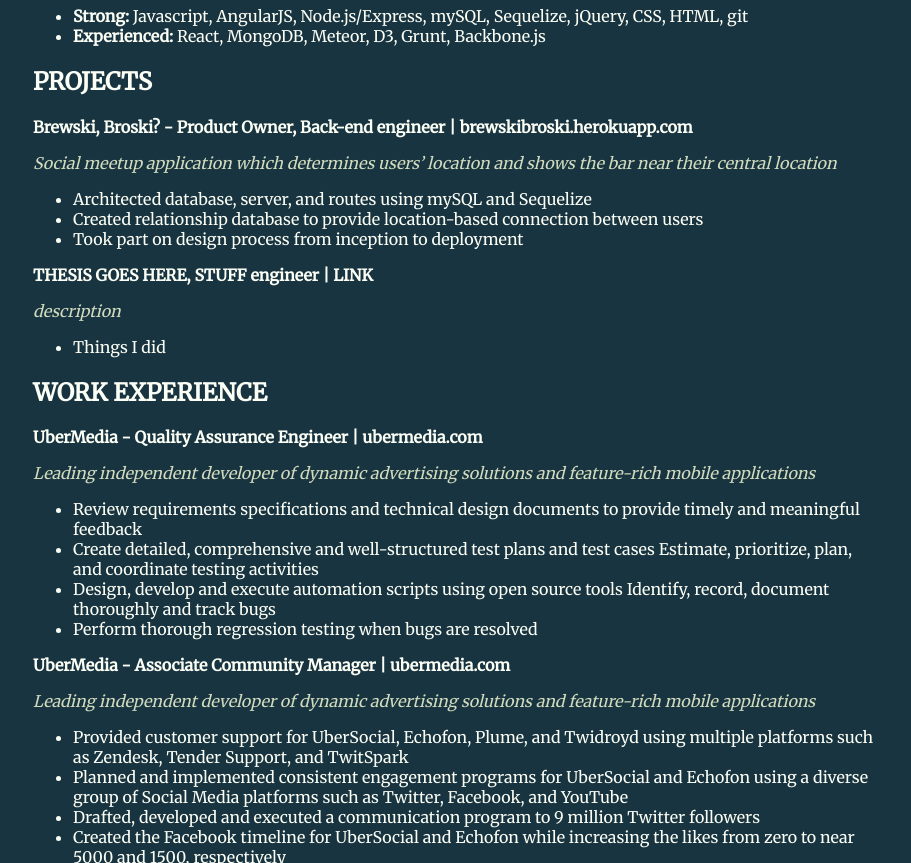
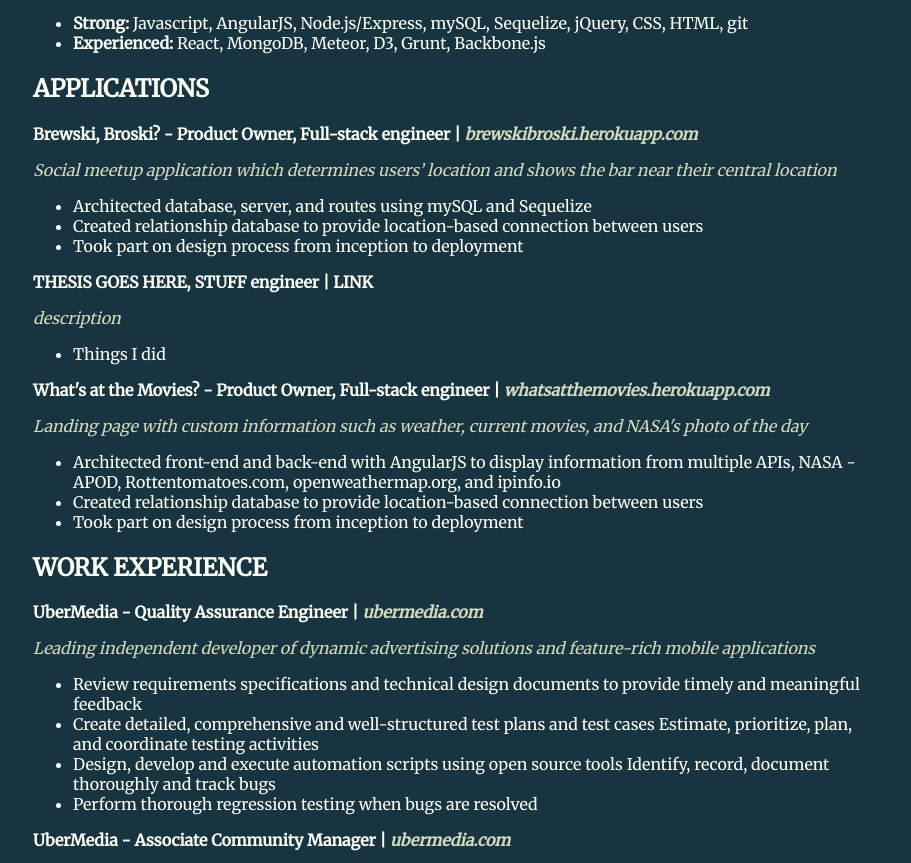
Before and after one commit to dela1000/dela1000.github.io, a website: page index.html in a window 1280 px wide. Shown: the part 233-1096 px from the top of the page, without its empty margins (182-1093 px from the left). Drawn offline with nearby package versions, Linux system fonts and the light colour scheme; some packages are replaced by stand-ins of ours.

Commit message:
include one more application, and further CSS

```diff
--- a/app/about/about.html
+++ b/app/about/about.html
@@ -5,8 +5,8 @@
   <li><b>Experienced:</b> React, MongoDB, Meteor, D3, Grunt, Backbone.js</li>
 </ul>
 
-<h2>PROJECTS</h2>
-<p>Brewski, Broski? - Product Owner, Back-end engineer | brewskibroski.herokuapp.com</p>
+<h2>APPLICATIONS</h2>
+<p>Brewski, Broski? - Product Owner, Full-stack engineer | <a href="http://brewskibroski.herokuapp.com" target="_blank"> brewskibroski.herokuapp.com</a></p>
 <a>Social meetup application which determines users’ location and shows the bar near their central location</a>
 <ul>
   <li>Architected database, server, and routes using mySQL and Sequelize</li>
@@ -20,8 +20,16 @@
   <li>Things I did</li>
 </ul>
 
+<p>What's at the Movies? - Product Owner, Full-stack engineer | <a href="http://whatsatthemovies.herokuapp.com" target="_blank"> whatsatthemovies.herokuapp.com</a></p>
+<a>Landing page with custom information such as weather, current movies, and NASA's photo of the day</a>
+<ul>
+  <li>Architected front-end and back-end with AngularJS to display information from multiple APIs, NASA -APOD, Rottentomatoes.com, openweathermap.org, and ipinfo.io</li>
+  <li>Created relationship database to provide location-based connection between users</li>
+  <li>Took part on design process from inception to deployment</li>
+</ul>
+
 <h2>WORK EXPERIENCE</h2>
-<p>UberMedia - Quality Assurance Engineer | ubermedia.com</p>
+<p>UberMedia - Quality Assurance Engineer | <a href="http://ubermedia.com" target="_blank"> ubermedia.com</a></p>
 <a>Leading independent developer of dynamic advertising solutions and feature-rich mobile applications</a>
 <ul>
   <li>Review requirements specifications and technical design documents to provide timely and meaningful feedback</li>
@@ -32,7 +40,7 @@
   <li>Perform thorough regression testing when bugs are resolved</li>
 </ul>
 
-<p>UberMedia - Associate Community Manager | ubermedia.com</p>
+<p>UberMedia - Associate Community Manager | <a href="http://ubermedia.com" target="_blank"> ubermedia.com</a></p>
 <a>Leading independent developer of dynamic advertising solutions and feature-rich mobile applications</a>
 <ul>
   <li>Provided customer support for UberSocial, Echofon, Plume, and Twidroyd using multiple platforms such as Zendesk, Tender Support, and TwitSpark</li>
@@ -41,7 +49,7 @@
   <li>Created the Facebook timeline for UberSocial and Echofon while increasing the likes from zero to near 5000 and 1500, respectively</li>
 </ul>
 
-<p>American Museum of Ceramics Arts - Marketing Manager | amoca.org</p>
+<p>American Museum of Ceramics Arts - Marketing Manager | <a href="http://amoca.org" target="_blank"> amoca.org</a></p>
 <a>Focus on ceramics arts and the history of its development in Southern California</a>
 <ul>
   <li>Spearheaded development of new website using Joomla!</li>
@@ -49,7 +57,7 @@
   <li>Prepared mailers, logged incoming memberships and donations, organized meetings and wrote letters on behalf of the museum director</li>
 </ul>
 
-<p>The Hungtington Library - Art Department Intern | huntington.org</p>
+<p>The Hungtington Library - Art Department Intern | <a href="http://huntington.org" target="_blank"> huntington.org</a></p>
 <a>Leading art institution and library in Southern California</a>
 <ul>
   <li>Cataloged a collection of 2,500 American works on paper using The Museum System</li>
--- a/index.html
+++ b/index.html
@@ -21,8 +21,10 @@
       <p id="name">Daniel De La Rosa</p>
       <p id="title">Software Engineer</p>
     </div>
+    <div id="links">
       <a href="/#/">About</a>
       <a href="/#/contact">Contact</a>
+    </div>
       <div ng-view></div>
     </div>
   </div>
--- a/stylesheet.css
+++ b/stylesheet.css
@@ -34,6 +34,12 @@
   float: right;
 }
 
+#links{
+  text-align: center;
+  margin: 0 auto;
+  margin-top: 7px;
+}
+
 #name{
   font-size: 64px;
   font-weight: bold;
```
Also changed, not shown: assets/dd.png.
